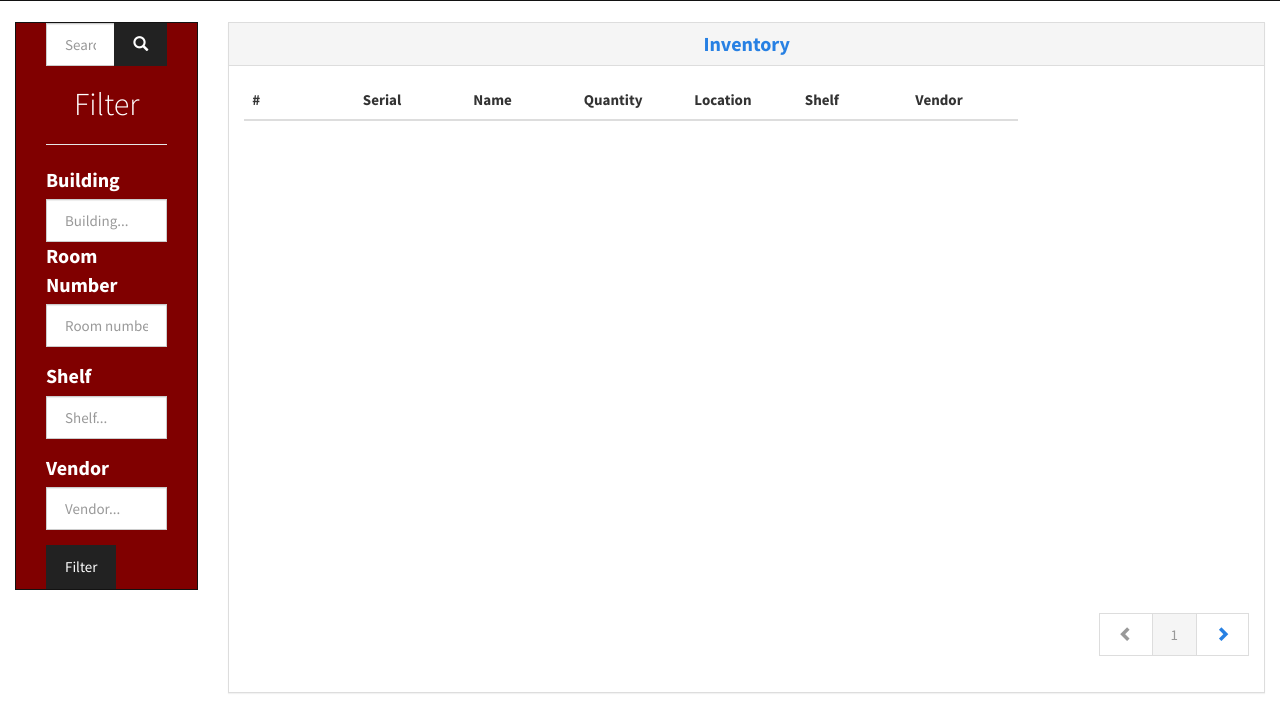
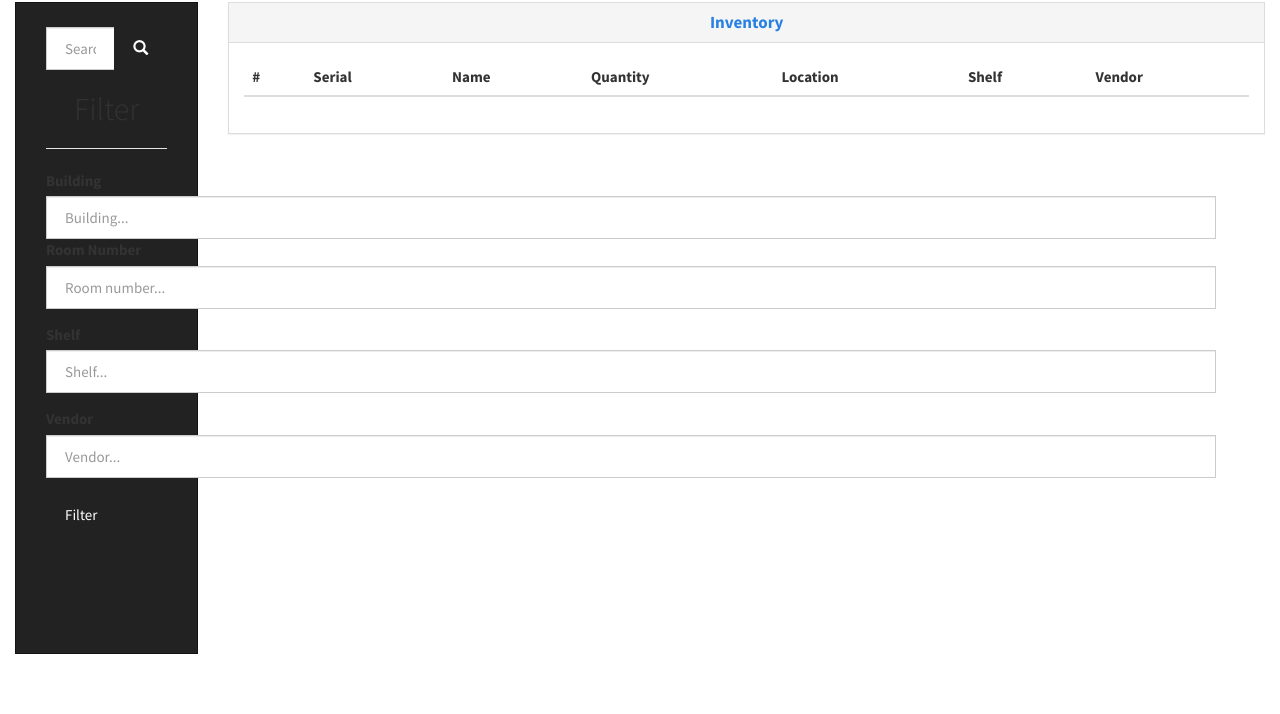
Before and after one commit to TomMGrello/SwengPhysics, a Flask app: template FlaskApp/templates/new_nonadmin_inventory.html in a window 1280 px wide. Shown: the part 371-1085 px from the top of the page. After the commit the page ends 1025 px from the top, so only its background shows below. Run offline with Flask 2, Linux system fonts and the light colour scheme; the template is opened without the code that fills it, so the values that code supplies are empty; parts of the project's set-up code (start-up, migrations or seed data) failed here and were passed over; some libraries are stand-ins or nearby versions.

Commit message:
Updated the whole page (see details)
- Removed scrap code
- Added Padding to search bar so it looks good
- Changed CSS file
- Added margin to Filter button

```diff
--- a/FlaskApp/templates/new_nonadmin_inventory.html
+++ b/FlaskApp/templates/new_nonadmin_inventory.html
@@ -5,7 +5,7 @@
       <meta name="viewport" content="width=device-width, initial-scale=1.0">
       <title>redesigned-inventory page ADMIN</title>
       <link rel="stylesheet" href="static/bootstrap/css/bootstrap.min.css">
-      <link rel="stylesheet" href="static/styles/updatedAdminPage.css">
+      <link rel="stylesheet" href="static/styles/updatedAdminPageNonAdmin.css">
       <link rel="stylesheet" href="https://cdn.datatables.net/1.10.16/css/dataTables.bootstrap.min.css">
    </head>
    <body>
@@ -39,7 +39,7 @@
                </div>
                <div class="collapse navbar-collapse" id="navcol-2">
                   <!--Search Code starts here-->
-                  <div class="input-group">
+                  <div class="input-group" style = "padding-top: 20%;">
                      <input id="search_input" type="text" class="form-control" placeholder="Search" name="srch-term" id="srch-term">
                      <div class="input-group-btn">
                         <button id="btn_search" class="btn btn-default" type="submit"><i class="glyphicon glyphicon-search"></i></button>
@@ -68,7 +68,7 @@
                                  <input type="text" class="form-control" id="vendor_input" placeholder="Vendor...">
                               </div>
                            </div>
-                           <button id="btn_filter" type="submit" class="btn btn-default">Filter</button>
+                           <button id="btn_filter" type="submit" class="btn btn-default" style =" margin-bottom : 10%;" >Filter</button>
                         </form>
                      </div>
                   </div>
@@ -83,7 +83,6 @@
                <h3 class="text-center text-primary panel-title"><strong>Inventory</strong></h3>
             </div>
             <div class="panel-body">
-               <div class="table-responsive">
                   <div class="row">
                      <div class="col-md-12">
                         <div class="table-responsive">
@@ -101,15 +100,10 @@
                               </tbody>
                            </table>
                            <div class="clearfix"></div>
-                           <ul class="pagination pull-right">
-                              <li class="disabled"><a href="#"><span class="glyphicon glyphicon-chevron-left"></span></a></li>
-                              <li class="active"><a href="#">1</a></li>
-                              <li><a href="#"><span class="glyphicon glyphicon-chevron-right"></span></a></li>
-                           </ul>
                         </div>
                      </div>
                   </div>
-               </div>
+
                <div class="modal fade" id="info" tabindex="-1" role="dialog" aria-labelledby="info" aria-hidden="true">
                   <div class="modal-dialog">
                      <div class="modal-content">
```
